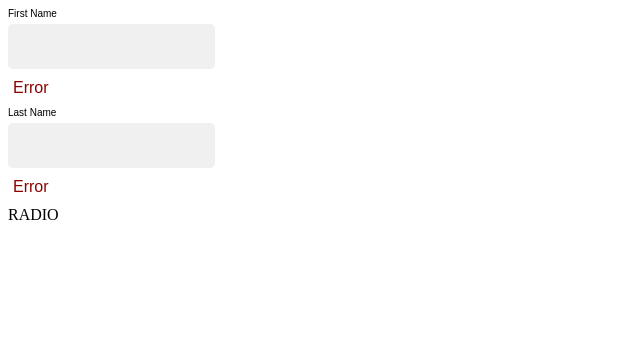
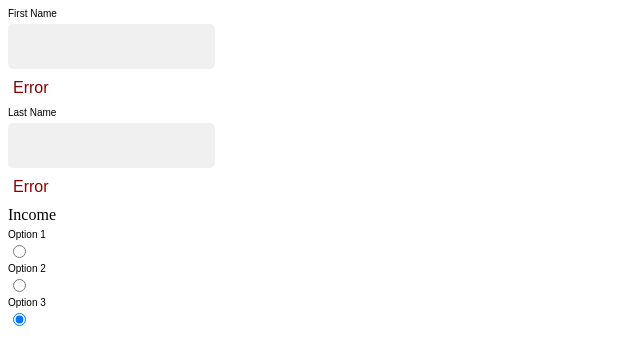
Before and after one commit to ludij/react-ts-form, a React (Create React App) app: page / in a window 1280 px wide. Shown: the top 364 px of the page, without its empty margins (0-640 px from the left). Built offline with nearby package versions, Linux system fonts and the light colour scheme.

Commit message:
feature (CForm): added radio group

```diff
--- a/src/App.tsx
+++ b/src/App.tsx
@@ -1,4 +1,4 @@
-import React from 'react';
+import React from "react"
 import CForm from "./components/CForm"
 
 const formFields = [
@@ -18,8 +18,23 @@ const formFields = [
     type: "radio",
     label: "Income",
     name: "income",
-    value: "",
-    options: []
+    options: [
+      {
+        label: "Option 1",
+        value: "option-1",
+        checked: false,
+      },
+      {
+        label: "Option 2",
+        value: "option-2",
+        checked: false,
+      },
+      {
+        label: "Option 3",
+        value: "option-3",
+        checked: true,
+      },
+    ],
   },
 ]
 
@@ -31,4 +46,4 @@ function App() {
   )
 }
 
-export default App;
+export default App
--- a/src/components/CForm.tsx
+++ b/src/components/CForm.tsx
@@ -23,17 +23,19 @@ const CErrorMessage = styled.p(`
     font-family: Arial;
 `)
 
-type CFormProps = {
+interface CFormRadioOptions {
+  label: string
+  value: string
+  checked?: boolean
+}
+
+interface CFormProps {
   formFields: {
     type: string
     label: string
     name: string
-    value: string
-    options?: {
-        label: string
-        name: string
-        value: string
-    }[]
+    value?: string
+    options?: CFormRadioOptions[]
   }[]
 }
 
@@ -55,11 +57,25 @@ const CForm = ({ formFields }: CFormProps) => {
               </React.Fragment>
             )
           case "radio":
-            return (
-              <React.Fragment>
-                <div>RADIO</div>
-              </React.Fragment>
-            )
+            if (formField.options) {
+              return (
+                <React.Fragment>
+                  <div>{formField.label}</div>
+                  {formField.options.map((option) => (
+                    <React.Fragment>
+                      <CLabel id={formField.name}>{option.label}</CLabel>
+                      <CInputField
+                        type={formField.type}
+                        value={option.value}
+                        name={formField.name}
+                        checked={option.checked}
+                      />
+                    </React.Fragment>
+                  ))}
+                </React.Fragment>
+              )
+            }
+            return null
           default:
             return null
         }
```
